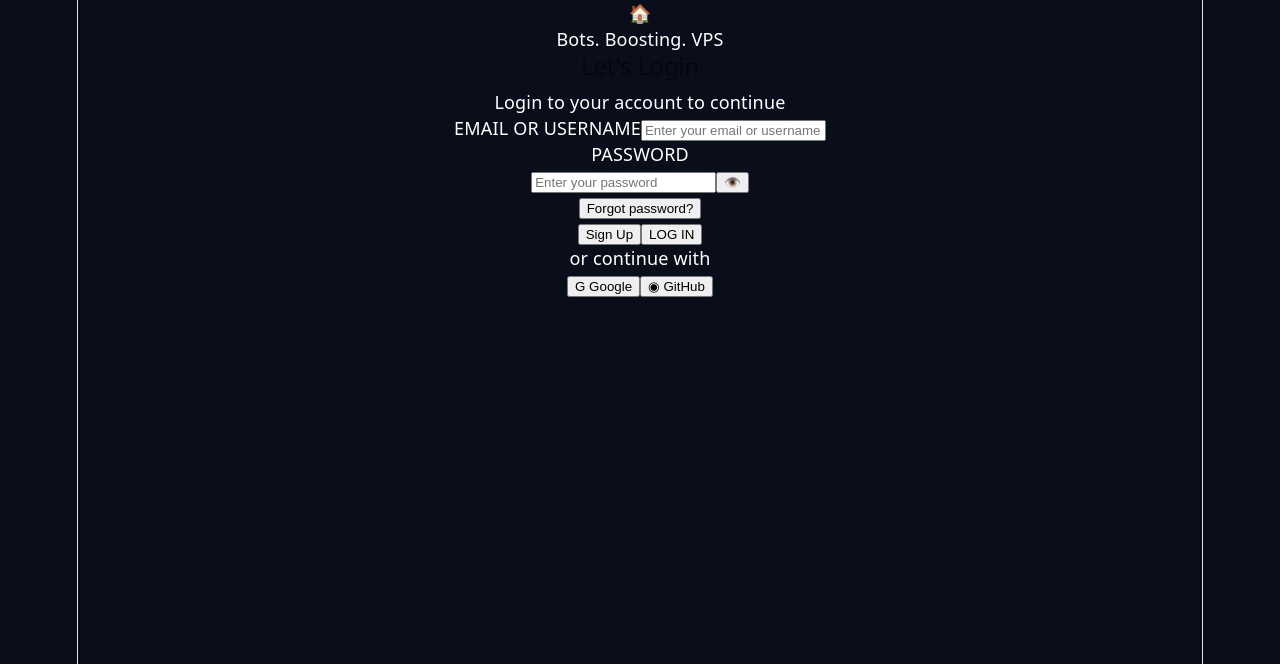
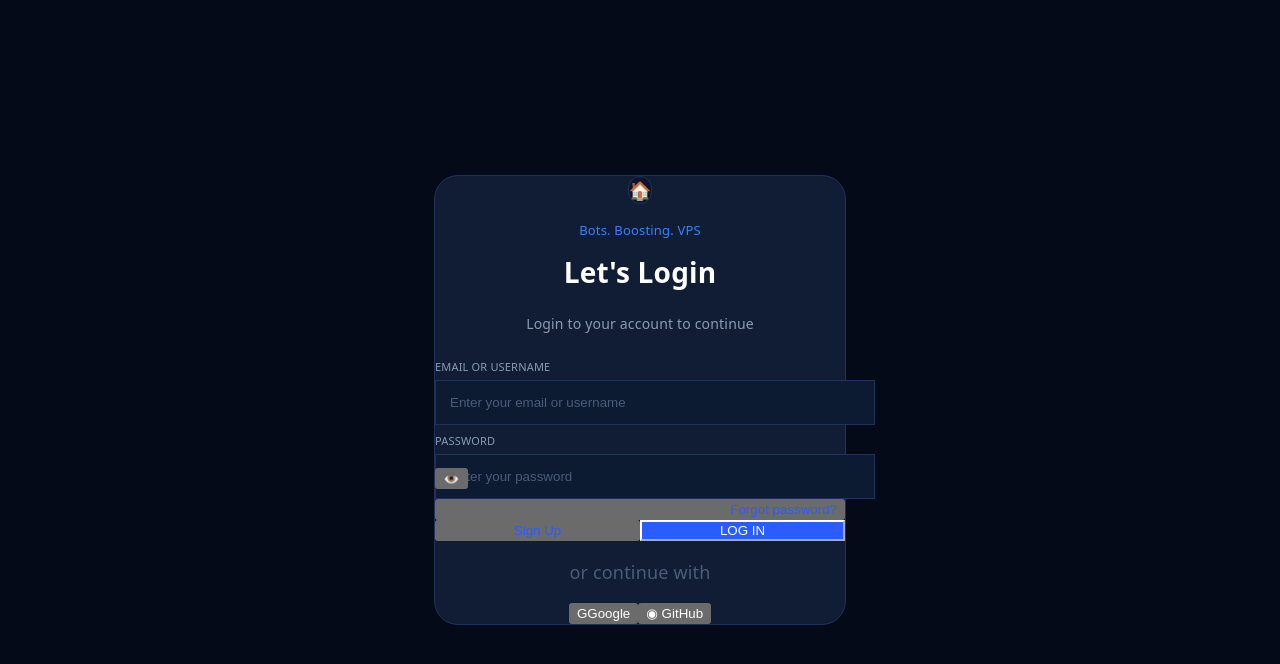
Before and after one commit to spymethod254/hoster, a React (Vite) app in the folder bwm-smm-booster/: page / in a window 1280 px wide. Shown: the top 664 px of the page. Built offline with nearby package versions, Linux system fonts and the light colour scheme.

Commit message:
Update index.css

```diff
--- a/bwm-smm-booster/src/index.css
+++ b/bwm-smm-booster/src/index.css
@@ -1,3 +1,7 @@
+@tailwind base;
+@tailwind components;
+@tailwind utilities;
+
 :root {
   --text: #6b6375;
   --text-h: #08060d;
@@ -8,8 +12,7 @@
   --accent-bg: rgba(170, 59, 255, 0.1);
   --accent-border: rgba(170, 59, 255, 0.5);
   --social-bg: rgba(244, 243, 236, 0.5);
-  --shadow:
-    rgba(0, 0, 0, 0.1) 0 10px 15px -3px, rgba(0, 0, 0, 0.05) 0 4px 6px -2px;
+  --shadow: rgba(0, 0, 0, 0.1) 0 10px 15px -3px, rgba(0, 0, 0, 0.05) 0 4px 6px -2px;
 
   --sans: system-ui, 'Segoe UI', Roboto, sans-serif;
   --heading: system-ui, 'Segoe UI', Roboto, sans-serif;
@@ -17,17 +20,7 @@
 
   font: 18px/145% var(--sans);
   letter-spacing: 0.18px;
-  color-scheme: light dark;
-  color: var(--text);
-  background: var(--bg);
-  font-synthesis: none;
-  text-rendering: optimizeLegibility;
-  -webkit-font-smoothing: antialiased;
-  -moz-osx-font-smoothing: grayscale;
-
-  @media (max-width: 1024px) {
-    font-size: 16px;
-  }
+  color-scheme: dark;
 }
 
 @media (prefers-color-scheme: dark) {
@@ -41,77 +34,45 @@
     --accent-bg: rgba(192, 132, 252, 0.15);
     --accent-border: rgba(192, 132, 252, 0.5);
     --social-bg: rgba(47, 48, 58, 0.5);
-    --shadow:
-      rgba(0, 0, 0, 0.4) 0 10px 15px -3px, rgba(0, 0, 0, 0.25) 0 4px 6px -2px;
+    --shadow: rgba(0, 0, 0, 0.4) 0 10px 15px -3px, rgba(0, 0, 0, 0.25) 0 4px 6px -2px;
   }
+}
 
-  #social .button-icon {
-    filter: invert(1) brightness(2);
-  }
+@media (max-width: 1024px) {
+  :root { font-size: 16px; }
 }
 
 body {
   margin: 0;
+  background-color: #050A18 !important;
+  color: #ffffff;
+  font-family: system-ui, -apple-system, sans-serif;
+  min-height: 100vh;
 }
 
+/* Remove the old #root box that was blocking your SMM panel */
 #root {
-  width: 1126px;
-  max-width: 100%;
-  margin: 0 auto;
-  text-align: center;
-  border-inline: 1px solid var(--border);
+  width: 100%;
   min-height: 100svh;
-  display: flex;
-  flex-direction: column;
-  box-sizing: border-box;
+  margin: 0;
+  border: none;
 }
 
-h1,
-h2 {
+h1, h2 {
   font-family: var(--heading);
-  font-weight: 500;
-  color: var(--text-h);
+  font-weight: 600;
+  color: white;
 }
-
 h1 {
   font-size: 56px;
   letter-spacing: -1.68px;
   margin: 32px 0;
-  @media (max-width: 1024px) {
-    font-size: 36px;
-    margin: 20px 0;
-  }
+}
+@media (max-width: 1024px) {
+  h1 { font-size: 36px; margin: 20px 0; }
 }
 h2 {
   font-size: 24px;
   line-height: 118%;
-  letter-spacing: -0.24px;
   margin: 0 0 8px;
-  @media (max-width: 1024px) {
-    font-size: 20px;
-  }
 }
-p {
-  margin: 0;
-}
-
-code,
-.counter {
-  font-family: var(--mono);
-  display: inline-flex;
-  border-radius: 4px;
-  color: var(--text-h);
-}
-
-code {
-  font-size: 15px;
-  line-height: 135%;
-  padding: 4px 8px;
-  background: var(--code-bg);
-}
-
-body {
-  background-color: #090E1A;
-  color: #ffffff;
-  font-family: system-ui, -apple-system, sans-serif;
-}
```
